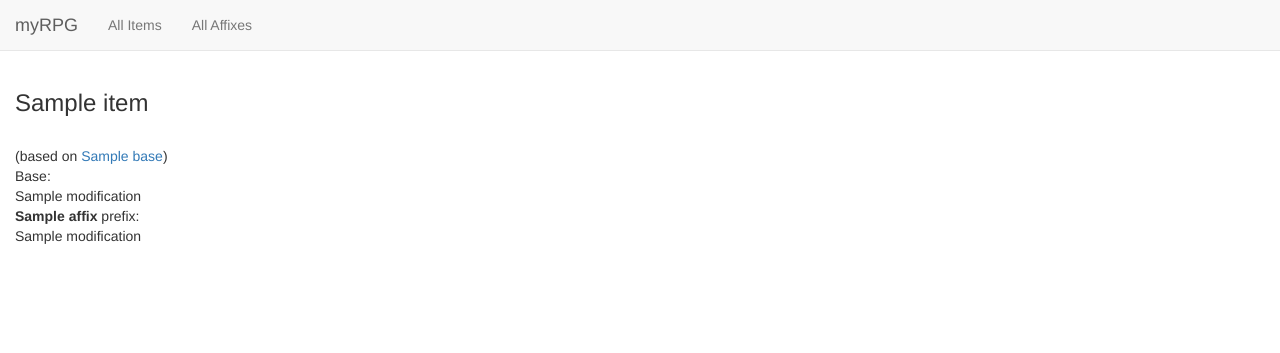
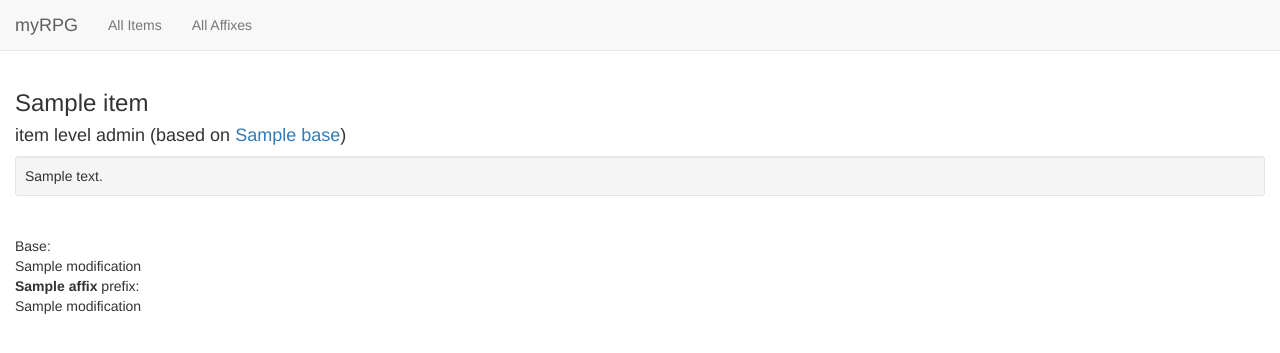
Before and after one commit to discomethod/myrpg, a Django app: template web/templates/web/item.html in a window 1280 px wide. Shown: the top 353 px of the page. Run offline with Django 3.2, Linux system fonts and the light colour scheme; the template is opened without the code that fills it: most values are stand-ins (such as "Sample title", 1, 10 or a date in 2020); some libraries are stand-ins or nearby versions.

Commit message:
added item levels and descriptions to templates

```diff
--- a/web/templates/web/affix.html
+++ b/web/templates/web/affix.html
@@ -7,7 +7,8 @@
 {% block content %}
 {% autoescape off %}
 <h3>{% if affix.prefix %}prefix{% else %}suffix{% endif %}: {{ affix }}</h3>
-<h4>in {% if affix.prefix %}prefix{% else %}suffix{% endif %} group: <a href="{% url 'affixgroup' affix.group.pk %}">{{ affix.group }}</a></h4>
+<h4>item level {{ affix.ilevel }}</h4>
+<em>in {% if affix.prefix %}prefix{% else %}suffix{% endif %} group: <a href="{% url 'affixgroup' affix.group.pk %}">{{ affix.group }}</a></em>
 {% for modification in affix.modifications.all %}
   <br />{{ modification }}
 {% endfor %}
--- a/web/templates/web/item.html
+++ b/web/templates/web/item.html
@@ -8,8 +8,13 @@
 {% autoescape off %}
 {% if item %}
    <h3 class="text-item-{{ item.get_rarity_display.lower }}">{{ item }}</h3>
+   <h4>item level {{ item.ilevel }}
    {% if item.base and item.base != item %}
-     <br />(based on <a href="{% url 'item' item.base.pk %}" class="text-item-{{ item.base.get_rarity_display.lower }}">{{ item.base }}</a>)
+     (based on <a href="{% url 'item' item.base.pk %}" class="text-item-{{ item.base.get_rarity_display.lower }}">{{ item.base }}</a>)
+   {% endif %}
+   </h4>
+   {% if item.description %}
+   <div class="well well-sm">{{ item.description }}</div>
    {% endif %}
    {% if item.modification %}
      <br/>Base:
```
